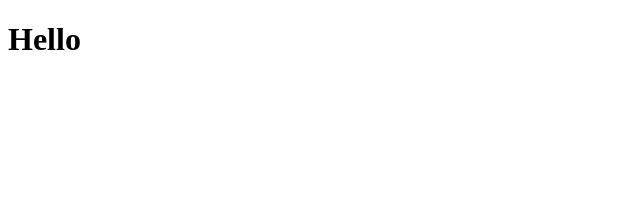
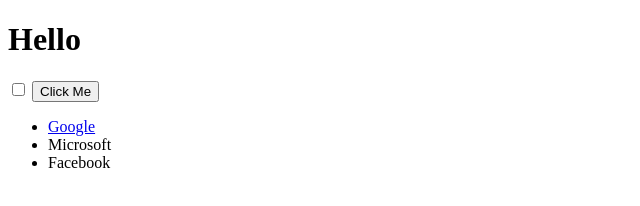
Before and after one commit to Sxmxrth/DOM, a plain HTML site: page index.html in a window 1280 px wide. Shown: the whole page, without its empty margins (0-640 px from the left). Drawn offline with Linux system fonts and the light colour scheme.

Commit message:
files added and updated

```diff
--- a/index.html
+++ b/index.html
@@ -4,10 +4,17 @@
     <meta charset="UTF-8">
     <meta http-equiv="X-UA-Compatible" content="IE=edge">
     <meta name="viewport" content="width=device-width, initial-scale=1.0">
-    <title>Document</title>
+    <title>My website</title>
 </head>
 <body>
     <h1>Hello</h1>
-
+    <input type="checkbox" name="click" id="click">
+    <button>Click Me</button>
+    <ul>
+        <li><a href="#">Google</a></li>
+        <li>Microsoft</li>
+        <li>Facebook</li>
+    </ul>
+    <script src="index.js"></script>
 </body>
 </html>
```
Also changed, not shown: index.js (added).
